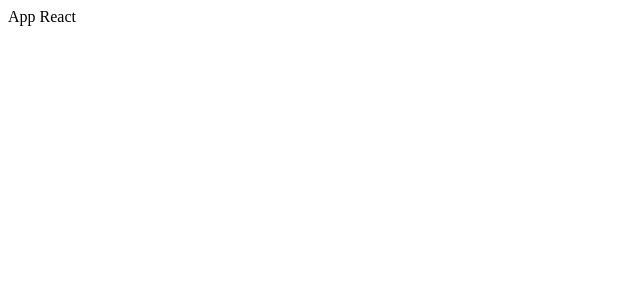
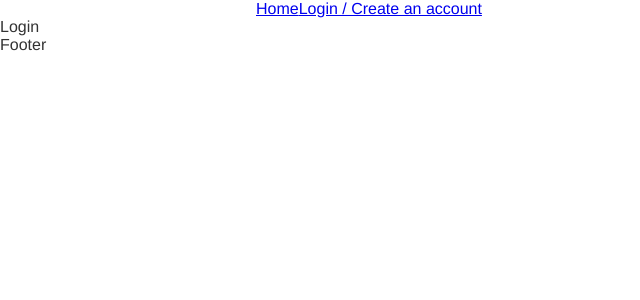
Before and after one commit to andersonfagundes/dogs, a React (Vite) app: page /login in a window 1280 px wide. Shown: the top 300 px of the page, without its empty margins (0-640 px from the left). Built offline with nearby package versions, Linux system fonts and the light colour scheme; the HTML template or start-up script is replaced by a standard one.

Commit message:
Initial structure

```diff
--- /dev/null
+++ b/src/App.css
@@ -0,0 +1,45 @@
+* {
+  box-sizing: border-box;
+}
+
+body {
+  margin: 0px;
+  color: #333;
+  --type-first: Helvetica, Arial, sans-serif;
+  --type-secont: 'Spectral', Georgia;
+  font-family: var(--type-first);
+}
+
+h1,
+h2,
+h3,
+h4,
+p {
+  margin: 0px;
+}
+
+ul,
+li {
+  list-style: none;
+  padding: 0px;
+  margin: 0px;
+}
+
+img {
+  display: block;
+  max-width: 100%;
+}
+
+button,
+input {
+  display: block;
+  font-size: 1rem;
+  font-family: var(--type-first);
+  color: #333;
+}
+
+.container {
+  max-width: 50rem;
+  padding: 0 1rem;
+  margin: 0 auto;
+}
--- a/src/App.jsx
+++ b/src/App.jsx
@@ -1,7 +1,24 @@
 import React from 'react';
+import './App.css';
+import { BrowserRouter, Route, Routes } from 'react-router-dom';
+import Header from './Components/Header';
+import Footer from './Components/Footer';
+import Home from './Components/Home';
+import Login from './Components/Login/Login';
 
 const App = () => {
-  return <div>App React</div>;
+  return (
+    <div>
+      <BrowserRouter>
+        <Header />
+        <Routes>
+          <Route path="/" element={<Home />}></Route>
+          <Route path="/login" element={<Login />}></Route>
+        </Routes>
+        <Footer />
+      </BrowserRouter>
+    </div>
+  );
 };
 
 export default App;
--- /dev/null
+++ b/src/Components/Footer.jsx
@@ -0,0 +1,8 @@
+import React from 'react';
+import styles from './Footer.module.css';
+
+const Footer = () => {
+  return <div className={styles.footer}>Footer</div>;
+};
+
+export default Footer;
--- /dev/null
+++ b/src/Components/Header.jsx
@@ -0,0 +1,16 @@
+import React from 'react';
+import styles from './Header.module.css';
+import { Link } from 'react-router-dom';
+
+const Header = () => {
+  return (
+    <div className={styles.header}>
+      <nav className="container">
+        <Link to="/">Home</Link>
+        <Link to="/login">Login / Create an account</Link>
+      </nav>
+    </div>
+  );
+};
+
+export default Header;
--- /dev/null
+++ b/src/Components/Home.jsx
@@ -0,0 +1,7 @@
+import React from 'react';
+
+const Home = () => {
+  return <div>Home</div>;
+};
+
+export default Home;
--- /dev/null
+++ b/src/Components/Login/Login.jsx
@@ -0,0 +1,7 @@
+import React from 'react';
+
+const Login = () => {
+  return <div>Login</div>;
+};
+
+export default Login;
```
Also changed, not shown: src/Components/Footer.module.css (added), src/Components/Header.module.css (added).
